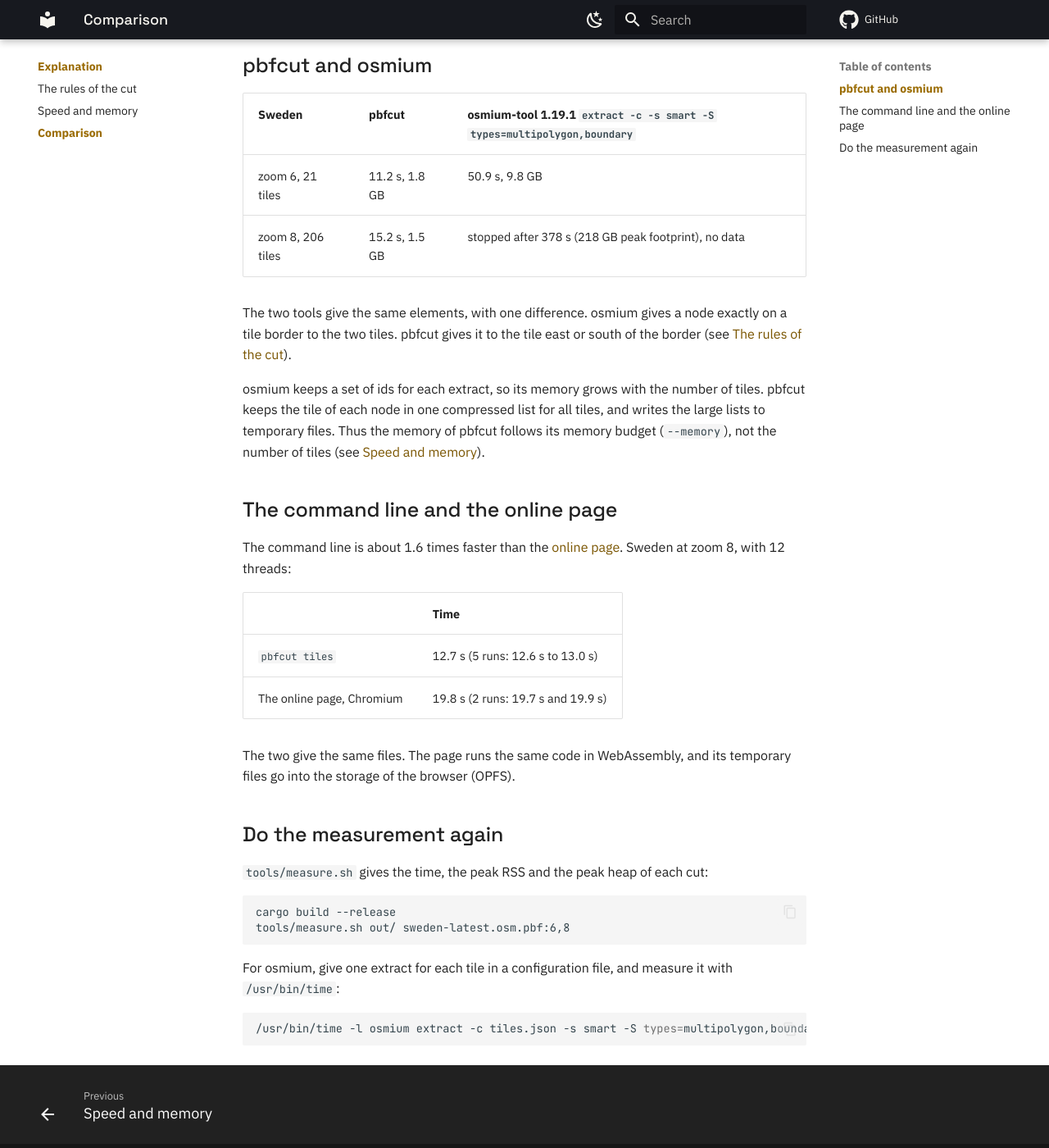
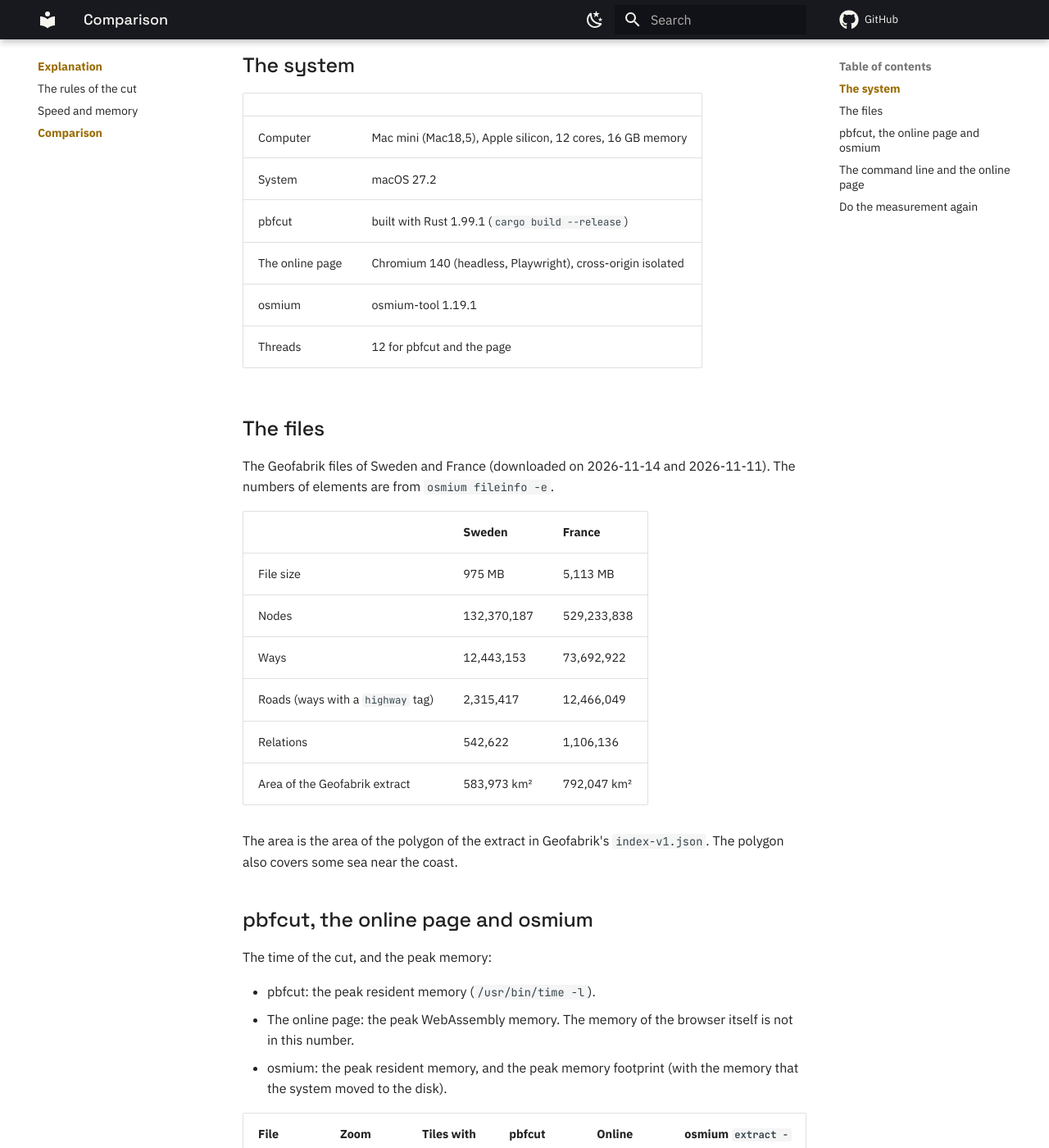
Before and after one commit to Khoshkhah/pbfcut, an MkDocs documentation site: the page built from docs/explanation/comparison.md, in a window 1280 px wide and 1400 px high, scrolled down 231 px. Shown: the whole window at 82% size. Built offline with MkDocs 1.6.1 and Material for MkDocs 9.7.7, drawn with Linux system fonts in a browser that asks for light colours; comment, search, counter and statistics services are not loaded; some of the changed text lies outside the part shown.

Commit message:
Comparison: France, the online page and the peak memory; the system and the facts of the files
All numbers measured on the Mac mini on 2026-11-16 with the current code (pbfcut, the page with
the allocator of PR 20, osmium on France), except the osmium runs on Sweden (2026-11-15).

Co-Authored-By: Claude Opus 5.5 <noreply@anthropic.com>

````diff
--- a/docs/explanation/comparison.md
+++ b/docs/explanation/comparison.md
@@ -1,15 +1,56 @@
 # Comparison
 
-All numbers are from a Mac mini (12 cores, 16 GB) with the Geofabrik file of Sweden (975 MB).
+pbfcut, its [online page](../tutorials/online-page.md) and osmium cut the same files into map tiles.
 
-## pbfcut and osmium
+## The system
 
-| Sweden | pbfcut | osmium-tool 1.19.1 `extract -c -s smart -S types=multipolygon,boundary` |
+| | |
+|---|---|
+| Computer | Mac mini (Mac18,5), Apple silicon, 12 cores, 16 GB memory |
+| System | macOS 27.2 |
+| pbfcut | built with Rust 1.99.1 (`cargo build --release`) |
+| The online page | Chromium 140 (headless, Playwright), cross-origin isolated |
+| osmium | osmium-tool 1.19.1 |
+| Threads | 12 for pbfcut and the page |
+
+## The files
+
+The Geofabrik files of Sweden and France (downloaded on 2026-11-14 and 2026-11-11). The numbers of elements are from
+`osmium fileinfo -e`.
+
+| | Sweden | France |
 |---|---|---|
-| zoom 6, 21 tiles | 11.2 s, 1.8 GB | 50.9 s, 9.8 GB |
-| zoom 8, 206 tiles | 15.2 s, 1.5 GB | stopped after 378 s (218 GB peak footprint), no data |
+| File size | 975 MB | 5,113 MB |
+| Nodes | 132,370,187 | 529,233,838 |
+| Ways | 12,443,153 | 73,692,922 |
+| Roads (ways with a `highway` tag) | 2,315,417 | 12,466,049 |
+| Relations | 542,622 | 1,106,136 |
+| Area of the Geofabrik extract | 583,973 km² | 792,047 km² |
 
-The two tools give the same elements, with one difference. osmium gives a node exactly on a tile border to the two
+The area is the area of the polygon of the extract in Geofabrik's `index-v1.json`. The polygon also covers some sea
+near the coast.
+
+## pbfcut, the online page and osmium
+
+The time of the cut, and the peak memory:
+
+- pbfcut: the peak resident memory (`/usr/bin/time -l`).
+- The online page: the peak WebAssembly memory. The memory of the browser itself is not in this number.
+- osmium: the peak resident memory, and the peak memory footprint (with the memory that the system moved to the disk).
+
+| File | Zoom | Tiles with data | pbfcut | Online page | osmium `extract -c -s smart -S types=multipolygon,boundary` |
+|---|---|---|---|---|---|
+| Sweden | 6 | 21 | 12.2 s, 0.86 GiB | 20.1 s, 0.62 GiB | 50.9 s, 9.8 GB ¹ |
+| Sweden | 8 | 183 | 12.8 s, 1.00 GiB | 21.8 s, 0.72 GiB | stopped after 378 s (218 GB peak footprint), no data ¹ |
+| France | 6 | 12 | 56.6 s, 1.11 GiB | 93.8 s, 0.85 GiB | 174 s, 7.2 GiB (35.9 GiB peak footprint) |
+| France | 8 | 116 | 59.4 s, 1.53 GiB | 98.5 s, 1.20 GiB | stopped by us after 600 s, no data |
+
+¹ Measured on 2026-11-15 with the same osmium and the same Mac. At zoom 8 the configuration had 206 extracts.
+
+Other programs used the Mac during the runs of the page on France (load average 6 to 8), so these two times can be a
+little long.
+
+pbfcut and osmium give the same elements, with one difference. osmium gives a node exactly on a tile border to the two
 tiles. pbfcut gives it to the tile east or south of the border (see [The rules of the cut](rules.md)).
 
 osmium keeps a set of ids for each extract, so its memory grows with the number of tiles. pbfcut keeps the tile of each
@@ -18,16 +59,9 @@ follows its memory budget (`--memory`), not the number of tiles (see [Speed and
 
 ## The command line and the online page
 
-The command line is about 1.6 times faster than the [online page](../tutorials/online-page.md). Sweden at zoom 8, with
-12 threads:
-
-| | Time |
-|---|---|
-| `pbfcut tiles` | 12.7 s (5 runs: 12.6 s to 13.0 s) |
-| The online page, Chromium | 19.8 s (2 runs: 19.7 s and 19.9 s) |
-
-The two give the same files. The page runs the same code in WebAssembly, and its temporary files go into the storage
-of the browser (OPFS).
+The command line is about 1.7 times faster than the online page: 12.2 s against 20.1 s (Sweden, zoom 6) and 59.4 s
+against 98.5 s (France, zoom 8). The two give the same files. The page runs the same code in WebAssembly, and its
+temporary files and tile files go into the storage of the browser (OPFS), not into its memory.
 
 ## Do the measurement again
 
@@ -38,8 +72,15 @@ cargo build --release
 tools/measure.sh out/ sweden-latest.osm.pbf:6,8
 ```
 
-For osmium, give one extract for each tile in a configuration file, and measure it with `/usr/bin/time`:
+For osmium, give one extract for each tile with data in a configuration file, and measure it with `/usr/bin/time`:
 
 ```bash
 /usr/bin/time -l osmium extract -c tiles.json -s smart -S types=multipolygon,boundary sweden-latest.osm.pbf
 ```
+
+The numbers of elements, and the roads:
+
+```bash
+osmium fileinfo -e sweden-latest.osm.pbf
+osmium tags-filter -R -o roads.osm.pbf sweden-latest.osm.pbf w/highway && osmium fileinfo -e roads.osm.pbf
+```
--- a/docs/tutorials/online-page.md
+++ b/docs/tutorials/online-page.md
@@ -49,7 +49,7 @@ does not let the service worker run, the page uses one thread, and it says so un
 
 ## Speed
 
-The command line is about 1.6 times faster than the online page (see [Comparison](../explanation/comparison.md)).
+The command line is about 1.7 times faster than the online page (see [Comparison](../explanation/comparison.md)).
 
 ## Limits
 
````
